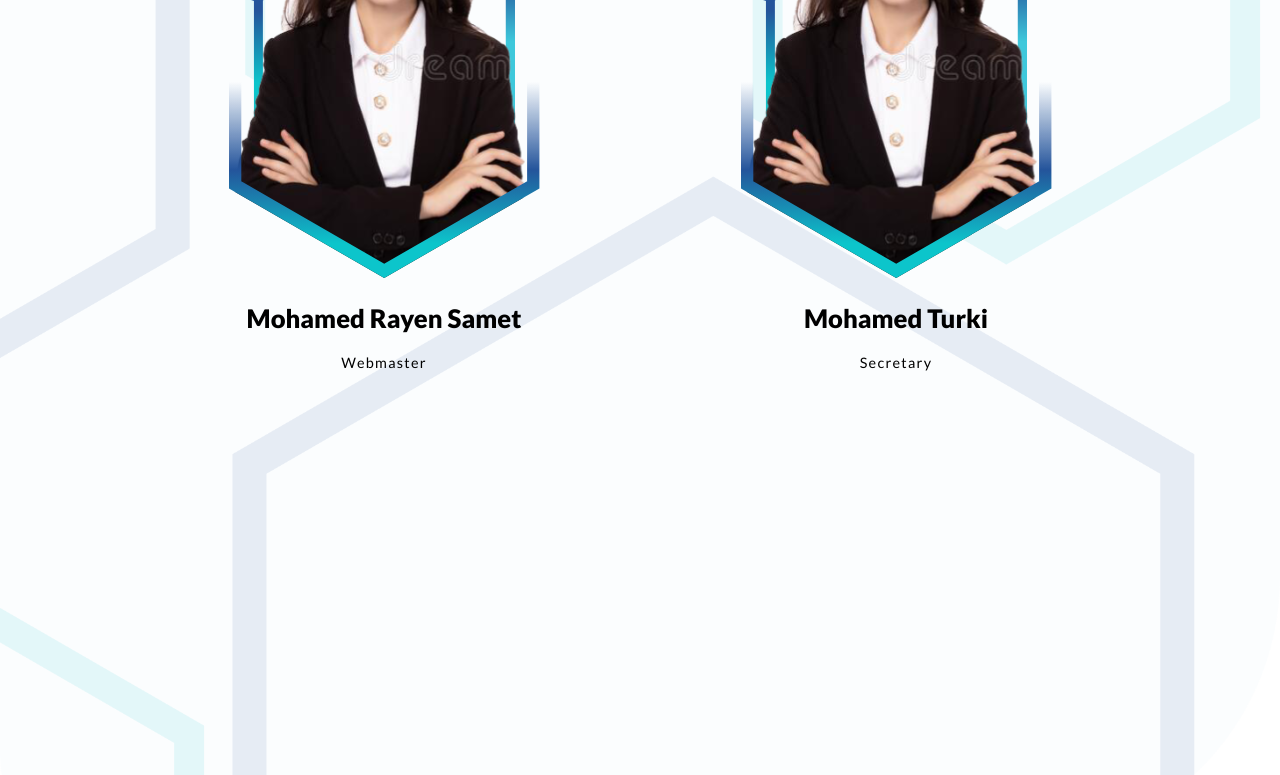
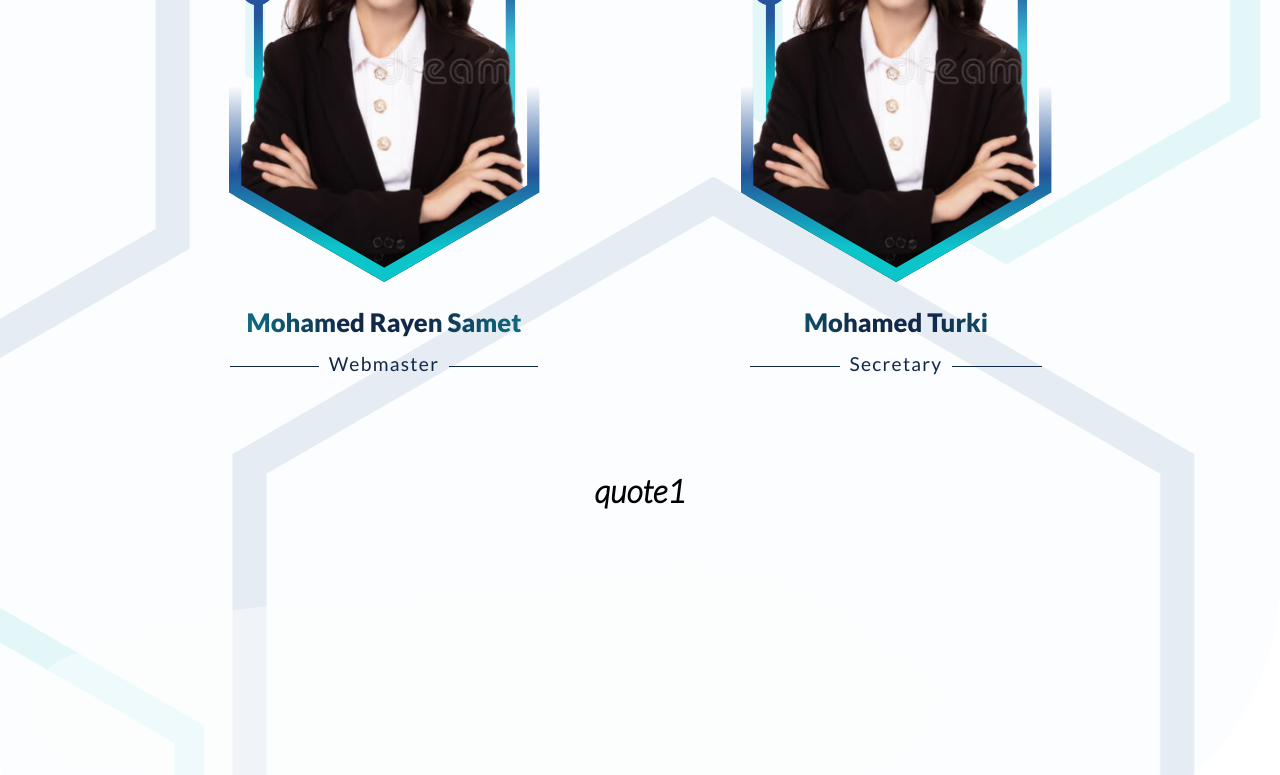
Before and after one commit to SametMohamedRayen/EMBSWebsite, a React (Create React App) app: page / in a window 1280 px wide. Shown: the part 1815-2590 px from the top of the page. Built offline with nearby package versions, Linux system fonts and the light colour scheme.

Commit message:
Staff name and position decoration + sliding quotes system

```diff
--- /dev/null
+++ b/src/components/GradientText.js
@@ -0,0 +1,41 @@
+import React from "react";
+
+const GradientText = (props) => {
+  const { text, font, size, weight, color1, percentage1, color2, percentage2 } =
+    props;
+  return (
+    <h2
+      className={
+        "gradientText-" +
+        font +
+        "-" +
+        size +
+        "-" +
+        weight +
+        "-" +
+        color1 +
+        "-" +
+        percentage1 +
+        "-" +
+        color2 +
+        "-" +
+        percentage2
+      }
+    >
+      {text}
+    </h2>
+  );
+};
+
+GradientText.defaultProps = {
+  text: "Text",
+  font: "lato",
+  size: "1",
+  weight: "100",
+  color1: "white",
+  percentage1: "50",
+  color2: "black",
+  percentage2: "50",
+};
+
+export default GradientText;
--- a/src/components/MiddleTopSection.js
+++ b/src/components/MiddleTopSection.js
@@ -5,6 +5,7 @@
 import moneyBag from "../images/money-bag.png";
 import glasses from "../images/glasses.png";
 import bookAndQuill from "../images/writing.png";
+import TextSlider from "./TextSlider";
 
 const MiddleTopSection = () => {
   const [staffOn, setStaff] = useState(false);
@@ -30,6 +31,7 @@
       <img
         src={require("../images/MiddleTopSectionBg.png")}
         className="bgMiddleTopSection"
+        alt="background"
       />
       <div className="middleTopSection">
         <h1
@@ -120,6 +122,7 @@
             </div>
           </div>
         </div>
+        <TextSlider texts={["quote1", "quote2", "quote3"]} />
       </div>
     </>
   );
--- a/src/components/StaffElement.js
+++ b/src/components/StaffElement.js
@@ -1,12 +1,21 @@
 import React from "react";
 import { ReactComponent as StaffFrame } from "../SVG/StaffFrame.svg";
+import GradientText from "./GradientText";
 
 const StaffElement = (props) => {
   const { staffName, staffPosition, emoji, emojiPosition } = props;
   return (
     <div className="staffElement">
       <StaffFrame className="staffSvg" />
-      <h2 className="staffName">{staffName}</h2>
+      <GradientText
+        text={staffName}
+        size="2"
+        weight="900"
+        color1="darkBlue"
+        percentage1="20"
+        color2="lightBlue"
+        percentage2="150"
+      />
       <h3 className="staffPosition">{staffPosition}</h3>
       <img src={emoji} className={emojiPosition} />
     </div>
--- /dev/null
+++ b/src/components/TextSlider.js
@@ -0,0 +1,25 @@
+import React, { useEffect, useState } from "react";
+import { ReactComponent as Cloud } from "../SVG/Cloud.svg";
+
+const TextSlider = (props) => {
+  const { texts } = props;
+  const [index, setIndex] = useState(0);
+  const [newText, setNewText] = useState(texts[0]);
+
+  useEffect(() => {
+    const intervalID = setInterval(() => {
+      setIndex(index === texts.length - 1 ? 0 : index + 1);
+      setNewText(texts[index]);
+    }, 5000);
+    return () => clearInterval(intervalID);
+  }, [newText, index]);
+
+  return (
+    <div>
+      <Cloud className="cloud" />
+      <div className="slidingText">{newText}</div>
+    </div>
+  );
+};
+
+export default TextSlider;
--- a/src/components/TopSection.js
+++ b/src/components/TopSection.js
@@ -75,9 +75,9 @@
 
       <div className="intro">
         <div className="titleContainer">
-          <h1 className="titleShadow">
+          {/*<h1 className="titleShadow">
             EMBS IEEE ENET'COM<br></br>2022
-          </h1>
+          </h1>*/}
           <h1 className="title">
             EMBS IEEE ENET'COM<br></br>2022
           </h1>
--- a/src/styles.css
+++ b/src/styles.css
@@ -458,22 +458,12 @@
 }
 
 .staffHeadlineShadowOn {
-    animation: pullIn 1s 1;
     font-family: 'Josefin Sans',sans-serif;
     padding: 4.5vw 5vw;
     font-size: 4.5vw;
     opacity: 50%;
     margin-top: 0.5vw;
     color: #112849;
-}
-
-@keyframes pullIn {
-    0%{
-        opacity: 0;
-    }
-    100%{
-        opacity: 100%;
-    }
 }
 
 .staffGrid {
@@ -508,17 +498,36 @@
     width: 100%;
 }
 
-.staffName {
-    font-family: 'Lato',sans-serif;
-    font-size: 2vw;
-    font-weight: 900;
+.staffPosition {
+    font-family: 'Lato', sans-serif;
+    font-size: 1.5vw;
+    letter-spacing: 0.1vw ;
+    margin-top: -0.5vw;
+    font-weight: 500;
+    color: #112849;
+    overflow: hidden;
+    text-align: center;
 }
 
-.staffPosition {
-    font-family: 'Lato', sans-serif;
-    font-size: 1.125vw;
-    letter-spacing: 0.1vw ;
-    font-weight: 500;
+.staffPosition:before,
+.staffPosition:after {
+    background-color: #112849;
+    content: "";
+    display: inline-block;
+    height: 0.11vw;
+    position: relative;
+    vertical-align: middle;
+    width: 25%;
+}
+
+.staffPosition:before {
+    right: 0.5em;
+    margin-left: -50%;
+}
+
+.staffPosition:after {
+    left: 0.5em;
+    margin-right: -50%;
 }
 
 .crownPosition {
@@ -605,6 +614,19 @@
     visibility: visible;
 }
 
+.slidingText {
+    text-align: center;
+    font-family: "Lato", sans-serif;
+    font-style: italic;
+    font-size: 2.5vw;
+    font-weight: 700;
+}
+
+.cloud {
+    width: 75%;
+    position: absolute;
+}
+
 
 /* UTILITIES */
 
@@ -616,3 +638,12 @@
 .absolute {
     position: absolute;
 }
+
+.gradientText-lato-2-900-darkBlue-20-lightBlue-150 {
+    background: radial-gradient(circle at center,#112849 20%,#0CC5CB 150%);
+    -webkit-background-clip: text;
+    -webkit-text-fill-color: transparent;
+    font-family: 'Lato',sans-serif;
+    font-size: 2vw;
+    font-weight: 900;
+}
```
Also changed, not shown: src/SVG/Cloud.svg (added).
